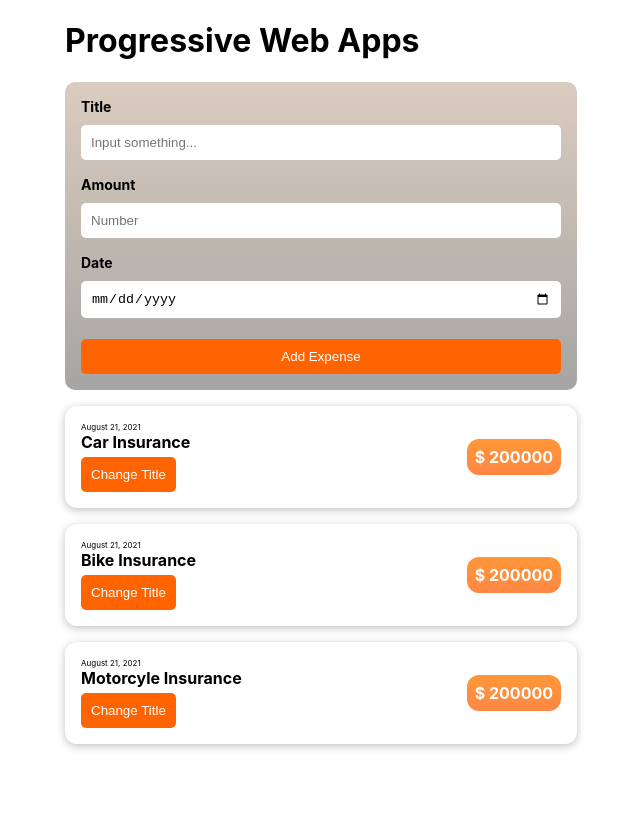
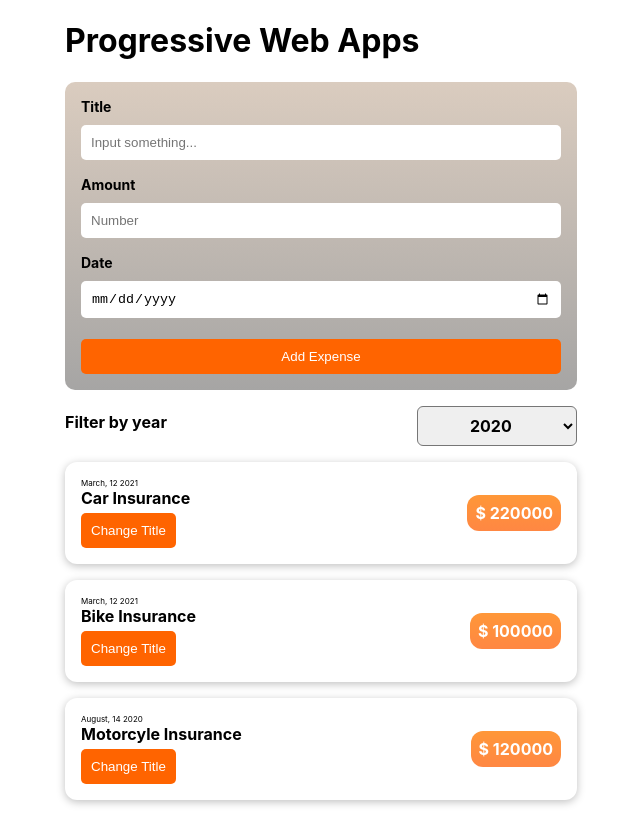
Before and after one commit to huseindra/crash-course-react-ts, a React (Create React App) app: page / in a window 1280 px wide. Shown: the whole page, without its empty margins (319-959 px from the left). Built offline with nearby package versions, Linux system fonts and the light colour scheme.

Commit message:
add dhynamimc data react

```diff
--- a/src/App.tsx
+++ b/src/App.tsx
@@ -1,48 +1,57 @@
-import React from 'react';
+import React, { useState } from 'react';
 
 import { Container } from './assets/styles/global';
-import ExpenseItem from './components/Expense/ExpenseItem';
+import Expense from './components/Expense/Expense';
 import NewExpense from './components/NewExpense/NewExpense';
 
-const App = () => {
 
-  const data = [
+const dummyData = [
   {
     id:1,
-      date:"August 21, 2021",
+    date:new Date(2021, 2, 12),
     title: "Car Insurance",
-      price: 200000
+    amount: 220000
   },
   {
     id:2,
-      date:"August 21, 2021",
+    date:new Date(2021, 2, 12),
     title: "Bike Insurance",
-      price: 200000
+    amount: 100000
   },
   {
     id:3,
-      date:"August 21, 2021",
+    date:new Date(2020, 7, 14),
     title: "Motorcyle Insurance",
-      price: 200000
+    amount: 120000
   }
 ]
+
+const App = () => {
+  const [expenses, setExpenses] = useState(dummyData)
+
+  const addExpense = (expense:any) => {
+    setExpenses((prevExpenses) => {
+      return [ expense, ...prevExpenses]
+    })
+  }
+
   return (
     <Container>
     <div className="App">
       <header className="App-header">
         <h1>Progressive Web Apps</h1>
       </header>
+      {/* section for input  */}
       <section>
         <div >
-          <NewExpense/>
+          <NewExpense onAddExpense={addExpense}/>
         </div>
       </section>
-        {
-          data.map((item) =>(
-            <ExpenseItem key={item.id} date={item.date} title={item.title} price={item.price}/>
-          )
-          )
-        }
+
+      {/* section for contents */}
+      <section>
+        <Expense onDataExpense={expenses} />
+      </section>
     </div>
     </Container>
   );
--- /dev/null
+++ b/src/components/Expense/Expense.tsx
@@ -0,0 +1,34 @@
+import React, {useState} from 'react';
+import ExpenseItem from './ExpenseItem';
+import FilterExpense from './FilterExpense';
+
+type onDataExpense = {
+    onDataExpense?:any
+}
+
+const Expense:React.FC<onDataExpense> = (props) => {
+    const [filteredYear, setFilteredYear] = useState("2020")
+
+    const onChangeFilter = (event:any) => {
+        setFilteredYear(event.target.value)
+    }
+
+    return(
+        <div>
+            <div>
+                <FilterExpense selected={filteredYear} onChangeFilter={onChangeFilter}/>
+            </div>
+            <div>
+                {
+                    props.onDataExpense.map((item:any) =>(
+
+                        <ExpenseItem key={item.id} date={item.date} title={item.title} amount={item.amount}/>
+                    )
+                    )
+                }
+            </div>
+        </div>
+    )
+}
+
+export default Expense
--- /dev/null
+++ b/src/components/Expense/ExpenseDate.tsx
@@ -0,0 +1,24 @@
+
+import React from 'react';
+import { DateItem } from '../../assets/styles/global';
+
+type onDateData = {
+    month?:string,
+    day?:string,
+    year?:number,
+    date?:any
+}
+const ExpenseItem: React.FC<onDateData> = (props) => {
+    const month = props.date.toLocaleString('en-US', {month: 'long'})
+
+    const day = props.date.toLocaleString('en-US', {day: '2-digit'})
+    const year = props.date.getFullYear()
+
+    return(
+        <div>
+            <DateItem>{month}, {day} {year}</DateItem>
+        </div>
+    )
+}
+
+export default ExpenseItem
--- a/src/components/Expense/ExpenseItem.tsx
+++ b/src/components/Expense/ExpenseItem.tsx
@@ -1,28 +1,29 @@
 
 import React, { useState } from 'react';
-import {Card, DateItem, Button, TitleItem, PriceItem} from "../../assets/styles/global"
-
+import {Card, Button, TitleItem, PriceItem} from "../../assets/styles/global"
+import ExpenseDate from "./ExpenseDate"
 
 type CardProps = {
-    date?: string;
+    date?: any;
     title?: string;
-    price?:number
+    amount?:number
 }
 const ExpenseItem: React.FC<CardProps> = (props) => {
     const [title, setTitle] = useState(props.title)
-    console.log("Reacted by click!")
+
     const clickHandle = () => {
         setTitle("Updated!")
         console.log(title)
     }
+
     return(
         <Card>
         <div>
-            <DateItem>{props.date}</DateItem>
+            <ExpenseDate date={props.date}/>
             <TitleItem>{title}</TitleItem>
             <Button onClick={clickHandle}>Change Title</Button>
         </div>
-        <PriceItem>$ {props.price}</PriceItem>
+        <PriceItem>$ {props.amount}</PriceItem>
 
         </Card>
     )
--- /dev/null
+++ b/src/components/Expense/FilterExpense.css
@@ -0,0 +1,24 @@
+.expenses-filter {
+    color: #000;
+    padding: 0rem;
+  }
+
+  .expenses-filter__control {
+    display: flex;
+    width: 100%;
+    align-items: center;
+    justify-content: space-between;
+    margin: 1rem 0;
+  }
+
+  .expenses-filter label {
+    font-weight: bold;
+    margin-bottom: 0.5rem;
+  }
+
+  .expenses-filter select {
+    font: inherit;
+    padding: 0.5rem 3rem;
+    font-weight: bold;
+    border-radius: 6px;
+  }
--- /dev/null
+++ b/src/components/Expense/FilterExpense.tsx
@@ -0,0 +1,30 @@
+import React from "react"
+import "./FilterExpense.css"
+
+type onChangeFilter = {
+    onChangeFilter?:any
+    selected?:any
+}
+
+const FilterExpense:React.FC<onChangeFilter> = (props) => {
+
+    const dropdownChangeHandler = (event:any) => {
+        console.log(event.target.value)
+    }
+
+    return (
+        <div className='expenses-filter'>
+            <div className='expenses-filter__control'>
+            <label>Filter by year</label>
+            <select value={props.selected} onChange={dropdownChangeHandler}>
+                <option value='2022'>2022</option>
+                <option value='2021'>2021</option>
+                <option value='2020'>2020</option>
+                <option value='2019'>2019</option>
+            </select>
+            </div>
+        </div>
+    )
+}
+
+export default FilterExpense
--- /dev/null
+++ b/src/components/NewExpense/FormExpense.tsx
@@ -0,0 +1,86 @@
+import React, {useState} from 'react';
+import { InputCard, Input, Label, Button } from '../../assets/styles/global';
+
+import "./NewExpense.css"
+
+type onSaveExpenseData = {
+    onSaveExpenseData?:any
+}
+const FormExpense:React.FC<onSaveExpenseData> = (props) => {
+
+    // use single state
+    const [title, setTitle] = useState("");
+    const [amount, setAmount] = useState("");
+    const [date, setDate] = useState("")
+
+    // use multiple state once
+    // const [expenseInput, setExpenseInput] = useState({
+    //     title: "",
+    //     amount: "",
+    //     date:""
+    // })
+
+
+    const OnChangeTitle = (event:any) =>{
+        setTitle(event.target.value)
+        // not always use latest state snapshot
+        // setExpenseInput({
+        //     ...expenseInput,
+        //     title: event.target.value
+        // })
+         //  always use latest state snapshot
+        // setExpenseInput((prevState) =>{
+        //     return {...prevState, title: event.target.value }
+        // })
+    }
+
+    const OnChangeAmount = (event:any) =>{
+        setAmount(event.target.value)
+    }
+
+    const OnChangeDate = (event:any) =>{
+        setDate(event.target.value)
+    }
+
+    const submitHandler = (event:any) => {
+        event.preventDefault();
+
+        const expenseData = {
+            title: title,
+            amount: amount,
+            date: new Date(date)
+        }
+        props.onSaveExpenseData(expenseData)
+
+        setTitle("")
+        setAmount("")
+        setDate("")
+    }
+
+    return(
+    <InputCard>
+        <form onSubmit={submitHandler}>
+            <div className="new-expense__controls">
+                <Label htmlFor="Title">Title</Label>
+                <Input type="text" value={title} onChange={OnChangeTitle} placeholder="Input something..." />
+            </div>
+            <div className="new-expense__controls">
+                <Label htmlFor="Amount">Amount</Label>
+                <Input type="number" value={amount} onChange={OnChangeAmount} placeholder="Number" min="0" max="999999" />
+            </div>
+            <div className="new-expense__controls">
+                <Label htmlFor="Date">Date</Label>
+                <Input type="date" value={date} onChange={OnChangeDate} min="2019-01-01" max="2025-12-31"/>
+            </div>
+            <div className="new-expense__controls">
+                <Button type="submit" >Add Expense</Button>
+            </div>
+
+        </form>
+    </InputCard>
+
+    )
+}
+
+
+export default FormExpense
--- a/src/components/NewExpense/NewExpense.tsx
+++ b/src/components/NewExpense/NewExpense.tsx
@@ -1,50 +1,24 @@
-import React, {useState} from 'react';
-import { InputCard, Input, Label, Button } from '../../assets/styles/global';
+import React from 'react';
+import FormExpense from './FormExpense';
 
 import "./NewExpense.css"
 
-const NewExpense:React.FC = () => {
+type onAddExpense = {
+    onAddExpense?:any;
+}
 
-    // use single state
-    // const [title, setTitle] = useState("")
+const NewExpense:React.FC<onAddExpense > = (props) => {
 
-    // use multiple state once
-    const [expenseInput, setExpenseInput] = useState({
-        title: "",
-        amount: "",
-        date:""
-    })
-
-
-    const OnChangeTitle = (event:any) =>{
-        setExpenseInput({
-            ...expenseInput,
-            title: event.target.value
-        })
+    const SaveExpenseData = (enteredExpenseData:any) => {
+        const expenseData = {
+            ...enteredExpenseData,
+            id: Math.random().toString()
+        }
+       props.onAddExpense(expenseData)
     }
 
     return(
-    <InputCard>
-        <form action="expense__controls" method="post">
-            <div className="new-expense__controls">
-                <Label htmlFor="Title">Title</Label>
-                <Input type="text" onChange={OnChangeTitle} placeholder="Input something..." />
-            </div>
-            <div className="new-expense__controls">
-                <Label htmlFor="Amount">Amount</Label>
-                <Input type="number" placeholder="Number" min="0" max="999999" />
-            </div>
-            <div className="new-expense__controls">
-                <Label htmlFor="Date">Date</Label>
-                <Input type="date" min="2019-01-01" max="2025-12-31"/>
-            </div>
-            <div className="new-expense__controls">
-                <Button type="submit" >Add Expense</Button>
-            </div>
-
-        </form>
-    </InputCard>
-
+        <FormExpense onSaveExpenseData={SaveExpenseData}/>
     )
 }
 
```
Lines whose indentation alone changed are shown as unchanged.
